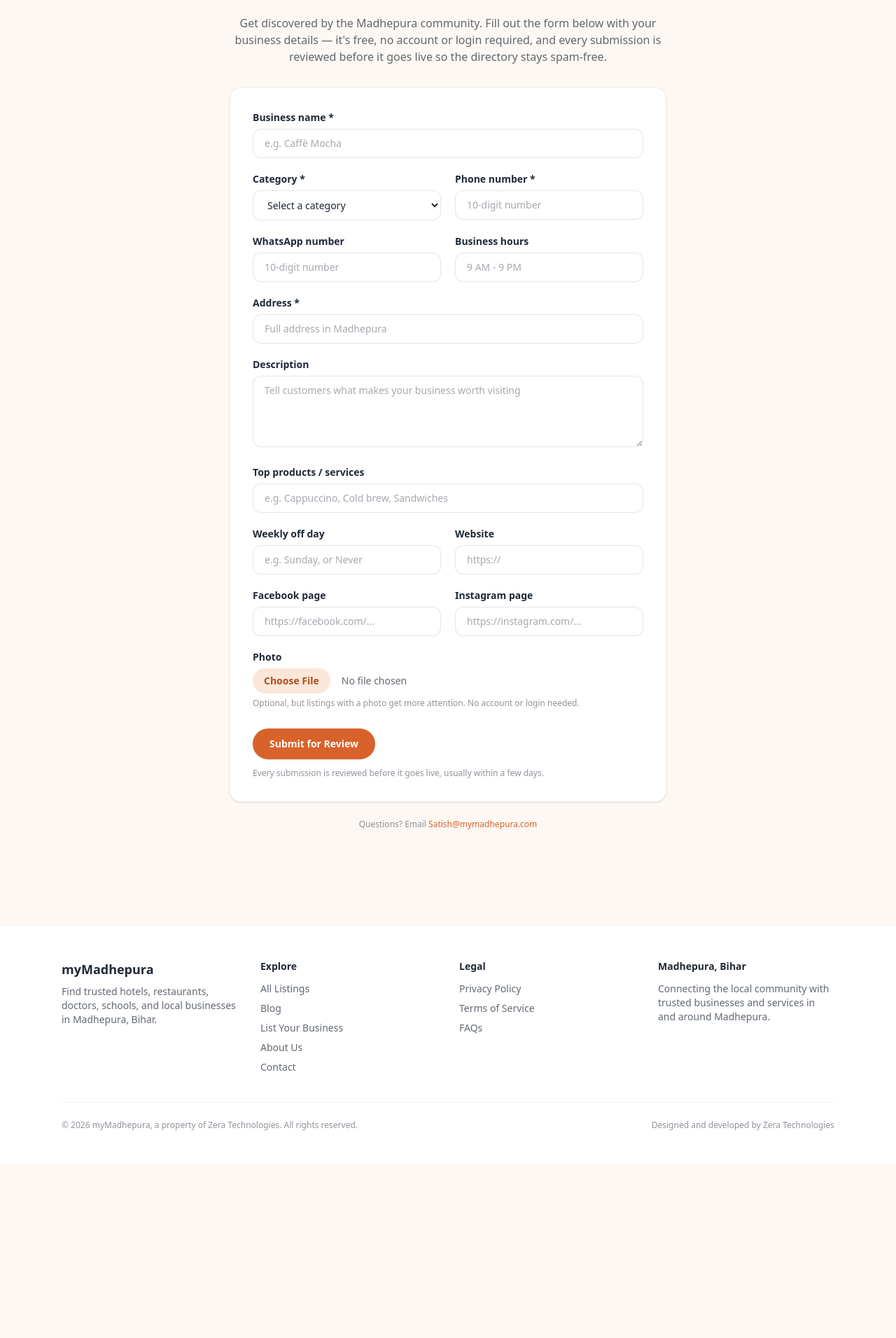
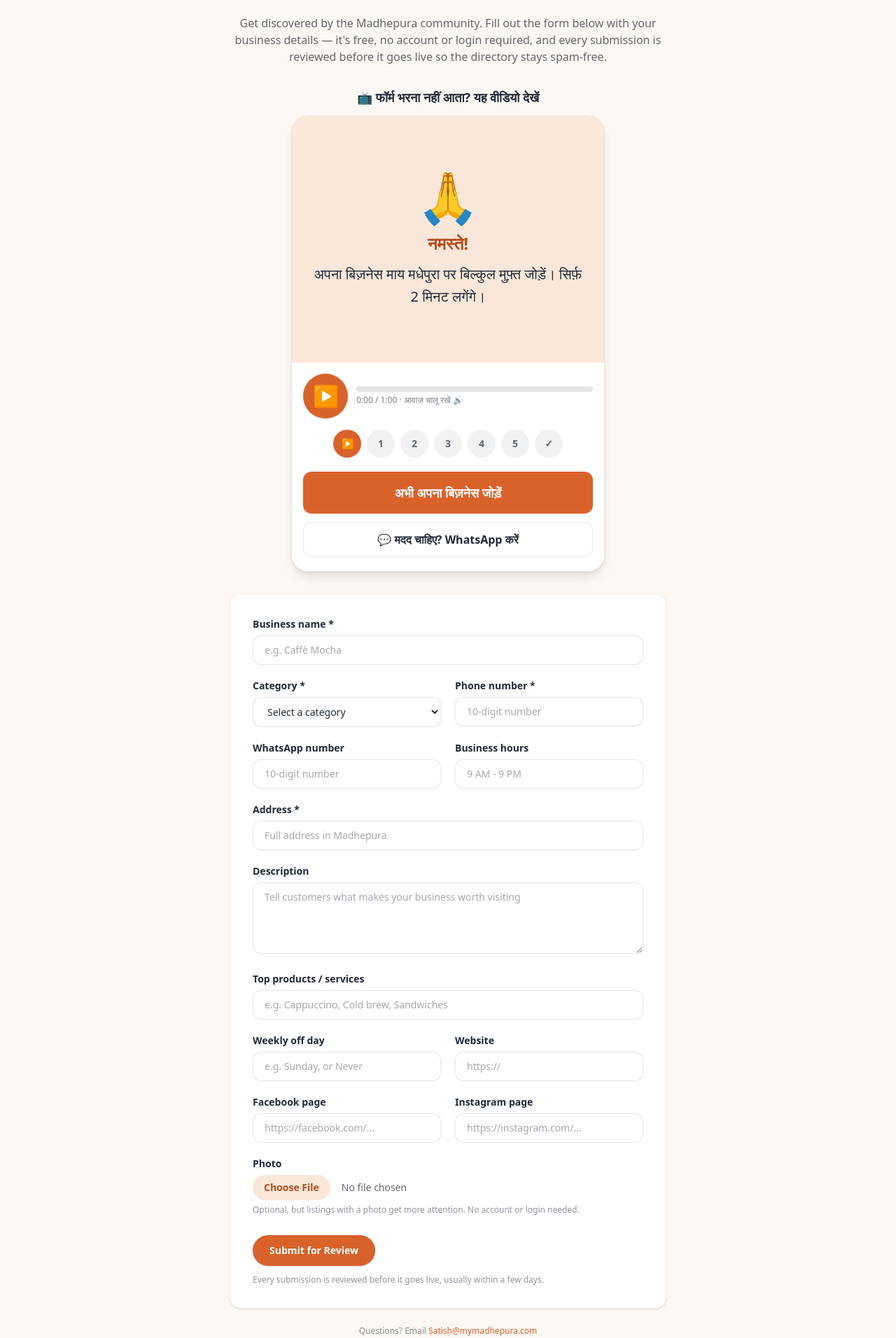
Before and after one commit to zeradental3585-dotcom/mymadhepura-app, a Next.js app: page /list-your-business in a window 1280 px wide. Shown: the part 148-2060 px from the top of the page at 70% size. Before the commit the page ends 1812 px from the top, so only its background shows below. Built offline with nearby package versions, Linux system fonts and the light colour scheme.

Commit message:
Embed Hindi video guide on List Your Business page
Added a VideoGuide component to assist users with the form.

```diff
--- a/src/app/list-your-business/page.tsx
+++ b/src/app/list-your-business/page.tsx
@@ -1,6 +1,7 @@
 import type { Metadata } from "next";
 import { getCategories } from "@/lib/data";
 import ListingForm from "@/components/ListingForm";
+import VideoGuide from "@/components/VideoGuide";
 
 export const metadata: Metadata = {
   title: "List Your Business",
@@ -24,6 +25,11 @@ export default async function ListYourBusinessPage() {
       </div>
 
       <div className="mt-8">
+        <p className="mb-3 text-center text-lg font-bold text-foreground">📺 फॉर्म भरना नहीं आता? यह वीडियो देखें</p>
+        <VideoGuide />
+      </div>
+
+      <div className="mt-8">
         <ListingForm categories={categoryNames} />
       </div>
 
```
